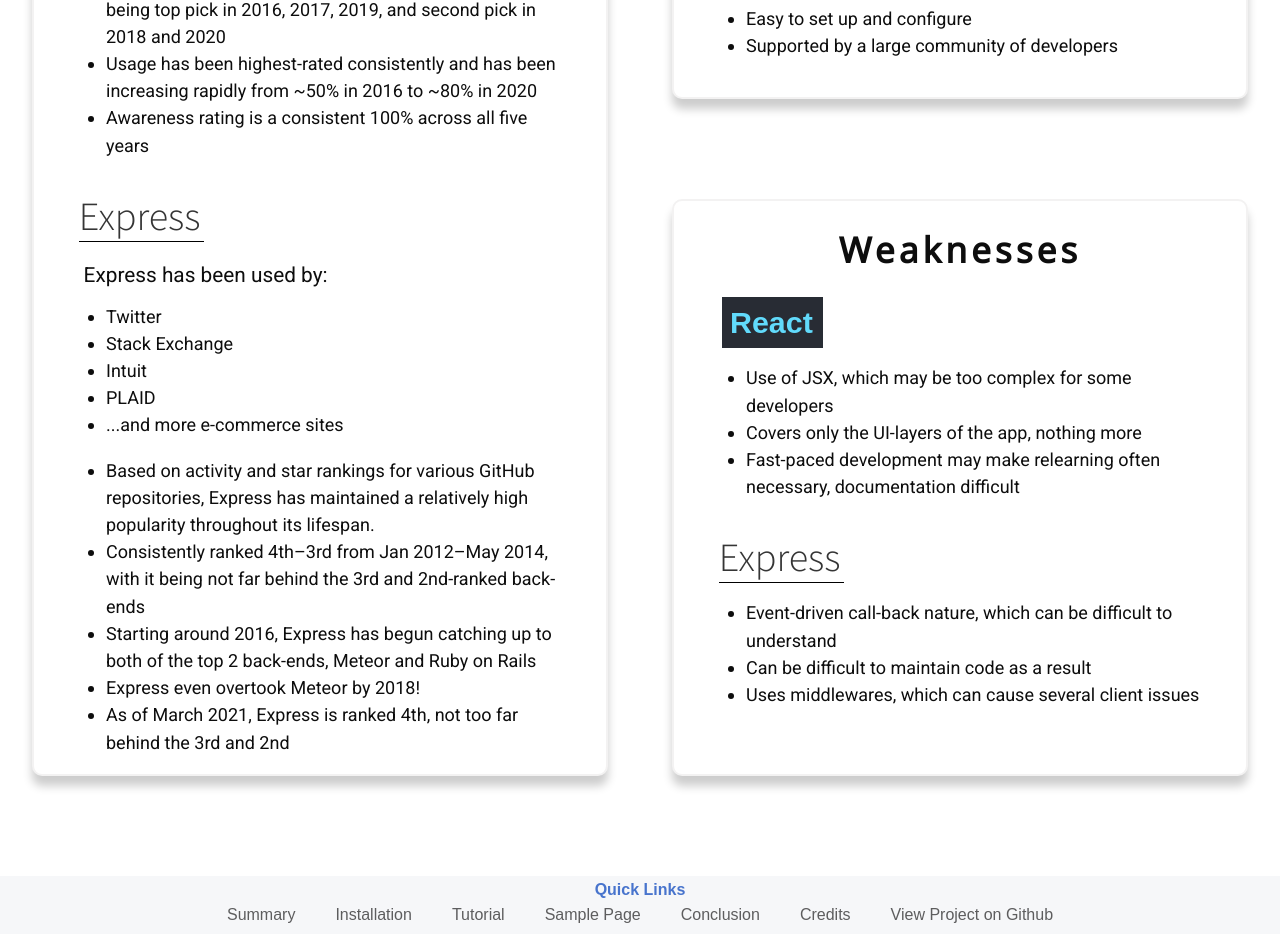
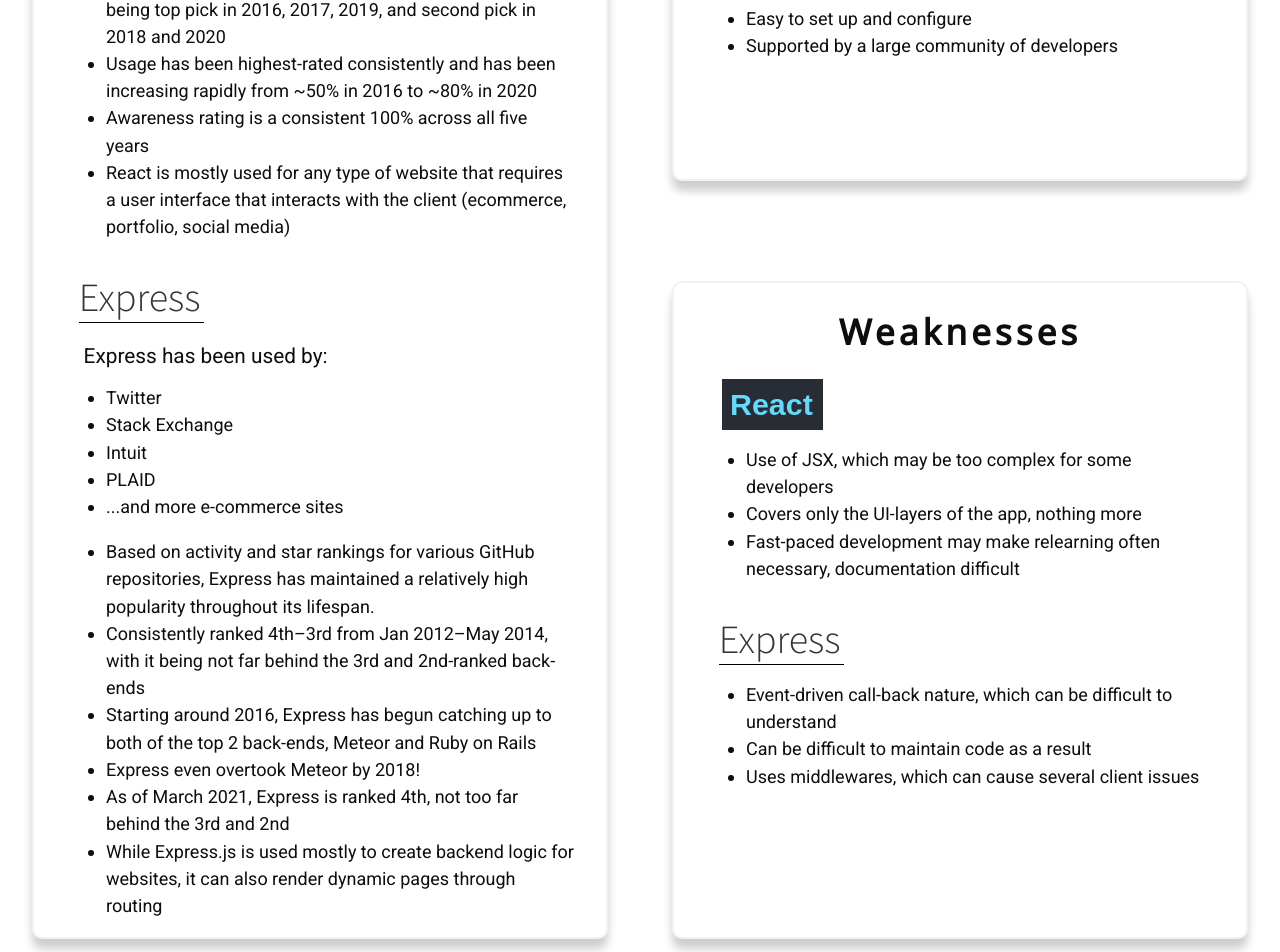
Before and after one commit to Ghazalmir/React-and-Express-Guide, a React (Create React App) app: page / in a window 1280 px wide. Shown: the part 690-1642 px from the top of the page. Built offline with nearby package versions, Linux system fonts and the light colour scheme.

Commit message:
added some lines to page 1

```diff
--- a/src/pages/page01/page1.js
+++ b/src/pages/page01/page1.js
@@ -43,6 +43,9 @@
 								Awareness rating is a consistent 100% across all
 								five years
 							</li>
+							<li>
+								React is mostly used for any type of website that requires a user interface that interacts with the client (ecommerce, portfolio, social media)
+							</li>
 						</ul>
 						<h3 className={styles.expressWord}>Express</h3>
 						<p className={styles.pStyle}>
@@ -78,6 +81,7 @@
 								As of March 2021, Express is ranked 4th, not too
 								far behind the 3rd and 2nd
 							</li>
+							<li>While Express.js is used mostly to create backend logic for websites, it can also render dynamic pages through routing</li>
 						</ul>
 					</div>
 
--- a/src/pages/page04/weather-app.js
+++ b/src/pages/page04/weather-app.js
@@ -102,7 +102,7 @@
 
 	useEffect(() => {
 		if (alertCount < 1) {
-			toast.info("To allow the application to deliver personalized weather information you must give your browser permission to access your location!", {
+			toast.info("To allow the application to deliver personalized weather information you must give your browser permission to access your location. Once given the permission, remember to refresh your browser if the content is not showing!", {
 				position: toast.POSITION.BOTTOM_LEFT,
 				autoClose: 10000,
 				draggable: false,
```
